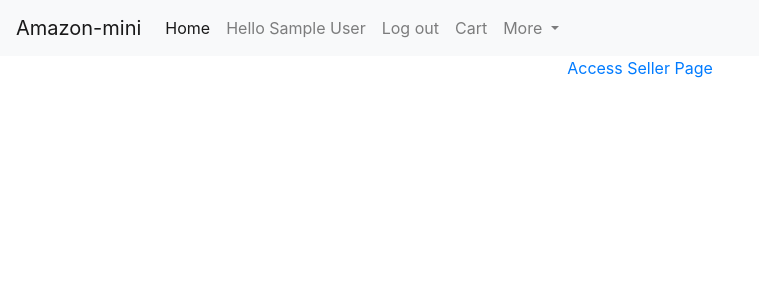
After one commit to blossommojekwu/bazar.github.io, a Flask app: page /user in a window 1280 px wide. The commit adds this page. Shown: the top 300 px of the page, without its empty margins (0-759 px from the left). Run offline with Flask 2, Linux system fonts and the light colour scheme; the visitor is signed in with stand-in values (Sample User, id 1); parts of the project's set-up code (start-up, migrations or seed data) failed here and were passed over; some libraries are stand-ins or nearby versions.

Commit message:
Login is done, implemented user/seller difference, tables started in seller

```diff
--- a/app.py
+++ b/app.py
@@ -5,6 +5,7 @@ import MySQLdb.cursors
 import re
 import yaml
 from flask_sqlalchemy import sqlalchemy
+
 
 # Substantiate flaskapp
 app = Flask(__name__)
@@ -26,13 +27,21 @@ mysql = MySQL(app)
 def home():
     if "user" in session:
         logvar = True
-        return render_template("homepage.html", logvar = logvar, user = session["user"])
+        first_name = session["first_name"]
+        return render_template("homepage.html", logvar = logvar, first_name = first_name)
     else:
         logvar = False
     return render_template("homepage.html", logvar = logvar)
 
 
-# Login page, renders login.html
+
+
+
+# Login page, renders login.html and gets session values for
+# firstname
+# user (email)
+# password
+# seller (boolean)
 @app.route("/login", methods = ["POST","GET"])
 def login():
     if request.method == "POST": # If the method that is called in login.html is a post method
@@ -43,9 +52,25 @@ def login():
         cursor.execute('SELECT * FROM buyers WHERE email = %s AND password = %s',(user,password)) # Selects all buyers where email and password both match
         account = cursor.fetchone() # takes one of these instances into account
         if account: # If succesfully found in database
-            # Give user and password variables to the session
+            cursor =  mysql.connection.cursor() #Opens another Cursor
+            cursor.execute('SELECT first_name FROM buyers WHERE email = %s AND password = %s',(user,password))
+            first_name = cursor.fetchone()
+            cursor.execute('SELECT userID FROM buyers WHERE email = %s AND password = %s',(user,password))
+            userID = cursor.fetchone()
+            #Give email (user), password, first_name, userID variables to the session
+            session["first_name"] = first_name[0]
+            session["userID"] = userID[0]
             session["user"] = user
             session["password"] = password
+            # Check seller table to see if buyer/user is also a seller
+            cursor = mysql.connection.cursor(MySQLdb.cursors.DictCursor)
+            cursor.execute('SELECT * FROM sellers WHERE email = %s', [user])
+            seller = cursor.fetchone()
+            # Set session seller status to corresponding boolean
+            if seller:
+                session["seller"] = True
+            else:
+                session["seller"] = False
             flash("Login Succesful!") # Flash a message that says login succesful
             return redirect(url_for("home")) # Redirects to home page
         else: # If login is unsuccesful
@@ -60,7 +85,11 @@ def login():
             return redirect(url_for("user"))
         return render_template("login.html")
 
-# Logout page
+@app.route("/forgotpw")
+def forgotpw():
+    return "<h1>Sorry dude tough luck</h1>"
+
+# Logout page, clears session
 @app.route("/logout")
 def logout():
     # notifies that you've been logged out
@@ -73,24 +102,14 @@ def logout():
 
 @app.route("/user", methods = ["POST", "GET"])
 def user():
-    email = None
     if "user" in session:
-        user = session["user"]
-
-        if request.method == "POST":
-            email = request.form["email"]
-            session["email"] = email
-            flash("Email was saved!")
-        else:
-            if "email" in session:
-                email = session["email"]
-
-        return render_template("user.html", email = email)
+        logvar = True
+        first_name = session["first_name"]
+        seller = session["seller"] # Only works with Apu for current database
+        return render_template("user.html", logvar = logvar, first_name = first_name, seller = seller)
     else:
         flash("You are not logged in!")
         return redirect(url_for("login"))
-
-
 
 @app.route("/registration")
 def registration():
@@ -112,9 +131,20 @@ def item():
 def addreview():
     return render_template("addreview.html")
 
-@app.route("/seller")
+@app.route("/seller", methods = ["POST","GET"])
 def seller():
-    return render_template("seller.html")
+    if "user" in session and session["seller"] == True:
+        logvar = True
+        first_name = session["first_name"]
+        sellerID = session["userID"]
+        seller = session["seller"]
+        cursor = mysql.connection.cursor()
+        cursor.execute('SELECT name, price, num, image FROM items WHERE sellerID = %s', [sellerID])
+        items = cursor.fetchall()
+        return render_template("seller.html", logvar = logvar, first_name = first_name, seller = seller, items = items)
+    else:
+        flash("You are not logged in/a seller")
+        return redirect(url_for("home"))
 
 @app.route("/addbalance")
 def addbalance():
@@ -124,18 +154,6 @@ def addbalance():
 def purchasehistory():
     return render_template("purchasehistory.html")
 
-@app.route("/tradehistory")
-def tradehistory():
-    return render_template("tradehistory.html")
-
-@app.route("/sellinglist")
-def sellinglist():
-    return render_template("sellinglist.html")
-
-
-@app.route("/admin")
-def admin():
-    return redirect(url_for("home"))
 # @app.route("/account/seller", methods =['GET', 'POST'])
 # def seller():
 #     if request.method == 'POST':
--- /dev/null
+++ b/templates/base.html
@@ -0,0 +1,66 @@
+<!doctype html>
+<html>
+<head>
+    <link rel="stylesheet" href="https://cdn.jsdelivr.net/npm/bootstrap@4.5.3/dist/css/bootstrap.min.css" integrity="sha384-TX8t27EcRE3e/ihU7zmQxVncDAy5uIKz4rEkgIXeMed4M0jlfIDPvg6uqKI2xXr2" crossorigin="anonymous">
+    <title>{% block title%}{% endblock %}</title>
+    </head>
+    <body>
+        <!-- CODE FOR THE NAVIGATION BAR -->
+        <nav class="navbar navbar-expand-lg navbar-light bg-light">
+            <a class="navbar-brand" href="#">Amazon-mini</a>
+            <button class="navbar-toggler" type="button" data-toggle="collapse" data-target="#navbarSupportedContent" aria-controls="navbarSupportedContent" aria-expanded="false" aria-label="Toggle navigation">
+              <span class="navbar-toggler-icon"></span>
+            </button>
+
+            <div class="collapse navbar-collapse" id="navbarSupportedContent">
+              <ul class="navbar-nav mr-auto">
+                <li class="nav-item active">
+                  <a class="nav-link" href="{{ url_for('home')}}">Home <span class="sr-only">(current)</span></a>
+                </li>
+                {% if logvar == false%}
+                    <li class="nav-item">
+                    <a class="nav-link" href="{{ url_for('login')}}">Log in</a>
+                    </li>
+                    <li class="nav-item">
+                    <a class="nav-link" href="{{ url_for('registration')}}">Register for an Account</a>
+                    </li>
+                {% else %}
+                    <li class="nav-item">
+                    <a class="nav-link" href="#">Hello {{first_name}}</a>
+                    </li>
+                    <li class="nav-item">
+                    <a class="nav-link" href="{{ url_for('logout')}}">Log out</a>
+                    </li>
+                    <li class="nav-item">
+                    <a class="nav-link" href="{{ url_for('cart')}}">Cart</a>
+                    </li>
+                <li class="nav-item dropdown">
+                  <a class="nav-link dropdown-toggle" href="#" id="navbarDropdown" role="button" data-toggle="dropdown" aria-haspopup="true" aria-expanded="false">
+                    More
+                  </a>
+                  <div class="dropdown-menu" aria-labelledby="navbarDropdown">
+                    <a class="dropdown-item" href="{{ url_for('user')}}">Account</a>
+                    <a class="dropdown-item" href="{{ url_for('addbalance')}}">Add to Balance</a>
+                    <!-- <div class="dropdown-divider"></div> -->
+                    <a class="dropdown-item" href="{{ url_for('purchasehistory')}}">Purchase History</a>
+                  </div>
+                </li>
+                {% endif %}
+                <!-- <li class="nav-item">
+                  <a class="nav-link disabled" href="#" tabindex="-1" aria-disabled="true">Disabled</a>
+                </li> -->
+
+
+              </ul>
+            </div>
+          </nav>
+
+        <div class = "container-fluid">
+            {% block content %}
+            {% endblock %}
+        </div>
+        <script src="https://code.jquery.com/jquery-3.5.1.slim.min.js" integrity="sha384-DfXdz2htPH0lsSSs5nCTpuj/zy4C+OGpamoFVy38MVBnE+IbbVYUew+OrCXaRkfj" crossorigin="anonymous"></script>
+        <script src="https://cdn.jsdelivr.net/npm/popper.js@1.16.1/dist/umd/popper.min.js" integrity="sha384-9/reFTGAW83EW2RDu2S0VKaIzap3H66lZH81PoYlFhbGU+6BZp6G7niu735Sk7lN" crossorigin="anonymous"></script>
+        <script src="https://cdn.jsdelivr.net/npm/bootstrap@4.5.3/dist/js/bootstrap.min.js" integrity="sha384-w1Q4orYjBQndcko6MimVbzY0tgp4pWB4lZ7lr30WKz0vr/aWKhXdBNmNb5D92v7s" crossorigin="anonymous"></script>
+    </body>
+</html>
--- a/templates/login.html
+++ b/templates/login.html
@@ -22,7 +22,7 @@
       <input class="user" type="text" align="center" name ="nm" placeholder="Email">
       <input class="pass" type="password" align="center" name ="pw" placeholder="Password">
       <p align="center"><input type="submit" value="submit"/> </p>
-      <p class="forgot" align="center"><a href="#">Forgot Password?</p>
+      <p class="forgot" align="center"><a href="{{ url_for('forgotpw')}}">Forgot Password?</p>
       <p align="center"><a href="{{ url_for('registration')}}">Create an account</a>	</p>
       <p align="center"><a href="{{ url_for('home')}}">Home</a>	</p>
 
--- a/templates/sellinglist.html
+++ /dev/null
@@ -1,5 +0,0 @@
-<h1>Selling list page</h1>
-
-<a href="{{ url_for('home')}}">Return to HomePage</a>
-<br>
-<a href="{{ url_for('seller')}}">Return to seller page</a>
--- a/templates/tradehistory.html
+++ /dev/null
@@ -1,5 +0,0 @@
-<h1>Trade History Page</h1>
-
-<a href="{{ url_for('home')}}">Return to HomePage</a>
-<br>
-<a href="{{ url_for('seller')}}">Return to seller page</a>
--- a/templates/user.html
+++ b/templates/user.html
@@ -8,11 +8,12 @@
       {% endfor %}
     {% endif %}
   {% endwith %}
-<form action = "#" method = "POST">
-    <input type = "email" name = "email" placeholder = "Enter Email" value = "{{email if email}}"/>
-    <input type = "submit" value = "submit"/>
 
-</form>
+  {% if seller == true %}
+  <center>
+    <a href="{{ url_for('seller')}}">Access Seller Page</a>
+  </center>
+  {% endif %}
 {% endblock %}
 
 
```
Also changed, not shown: templates/homepage.html (+7 -0 lines), templates/seller.html (+60 -8 lines).
